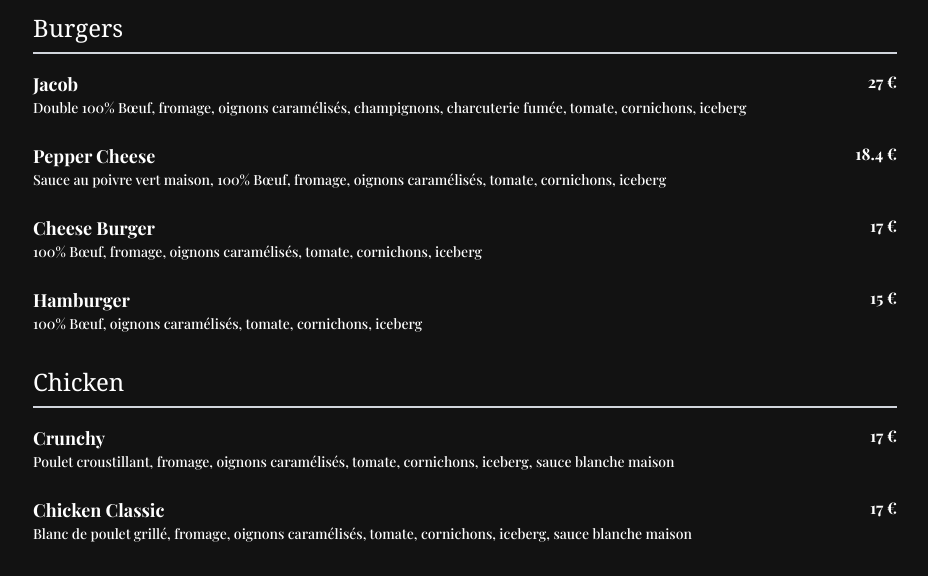
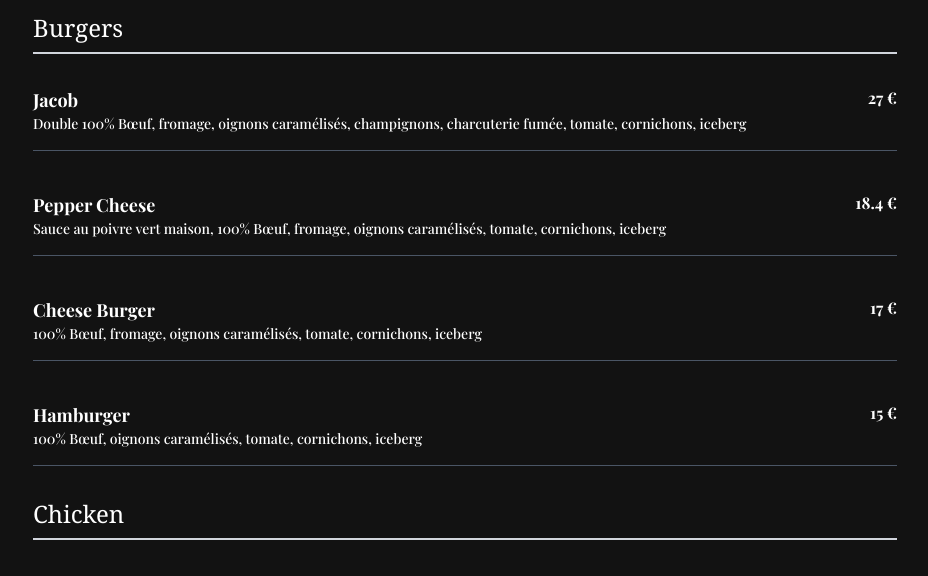
Before and after one commit to DEVBL770/rosetta, a Nuxt app: page / in a window 1280 px wide. Shown: the part 224-800 px from the top of the page, without its empty margins (175-1103 px from the left). Built offline with nearby package versions, Linux system fonts and the light colour scheme.

Commit message:
Mise à jour du site avec les dernières modifications2

```diff
--- a/components/MenuItem.vue
+++ b/components/MenuItem.vue
@@ -1,10 +1,10 @@
 <template>
-  <div class="flex justify-between items-start">
-    <div>
+  <div class="flex flex-col sm:flex-row justify-between items-start py-4 border-b border-gray-600">
+    <div class="flex-1">
       <h3 class="text-lg font-semibold">{{ name }}</h3>
       <p class="text-sm text-white-700">{{ description }}</p>
     </div>
-    <span class="text-md font-bold text-white-800">{{ price }} €</span>
+    <span class="text-md font-bold text-white-800 mt-2 sm:mt-0 sm:text-right">{{ price }} €</span>
   </div>
 </template>
 
@@ -15,3 +15,12 @@ defineProps({
   price: String
 });
 </script>
+
+<style scoped>
+/* Assurer le retour à la ligne dans la description sur mobile */
+@media (max-width: 767px) {
+  .menu-item p {
+    white-space: normal; /* Permet à la description de se casser sur plusieurs lignes */
+  }
+}
+</style>
--- a/components/MenuSection.vue
+++ b/components/MenuSection.vue
@@ -19,3 +19,11 @@ defineProps({
   items: Array
 });
 </script>
+
+<style scoped>
+@media (max-width: 767px) {
+  .menu-item p {
+    white-space: normal; /* Permet à la description de se casser sur plusieurs lignes */
+  }
+}
+</style>
```
